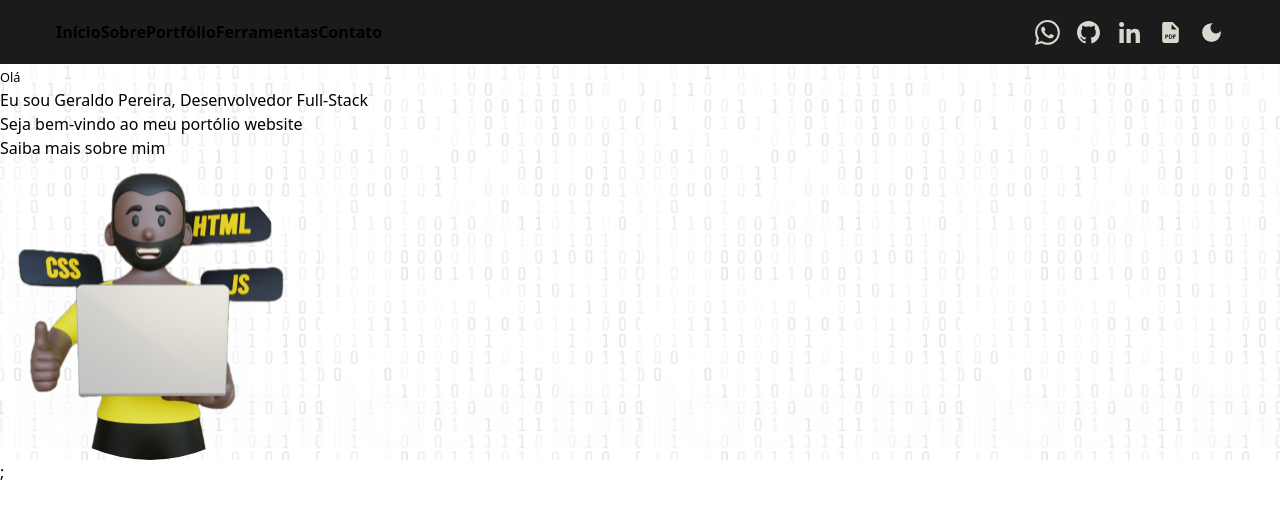
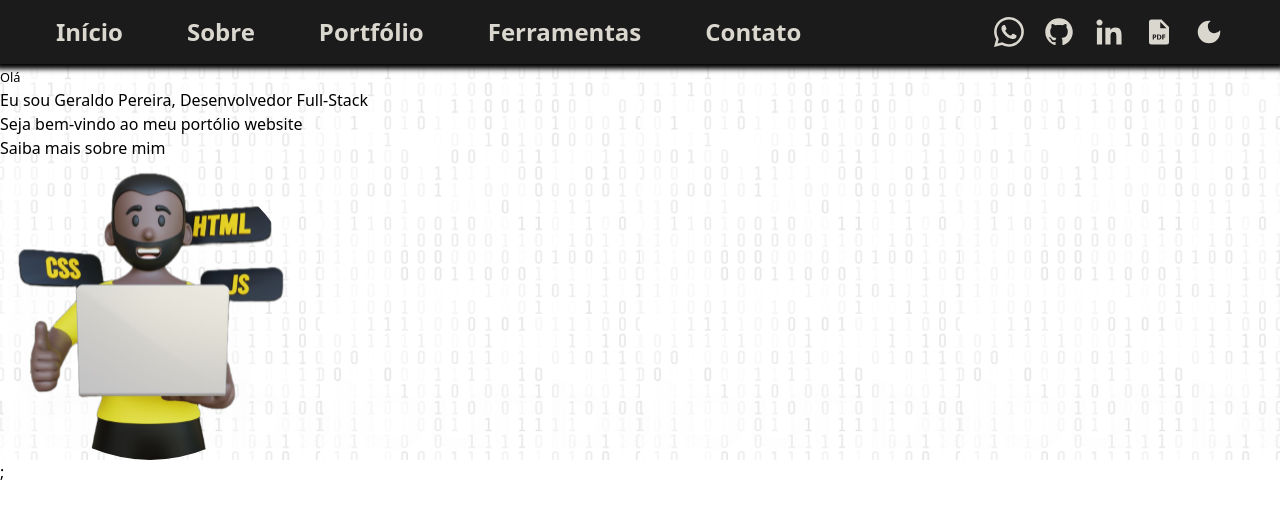
Before and after one commit to Geraldopereirads/portfolio-frontend, a Next.js app: page / in a window 1280 px wide. Shown: the top 518 px of the page. Built offline with nearby package versions, Linux system fonts and the light colour scheme.

Commit message:
style: add responsive header

```diff
--- a/src/components/ThemeSwither/index.tsx
+++ b/src/components/ThemeSwither/index.tsx
@@ -8,9 +8,9 @@ const ThemeSwitcher = () => {
   return (
     <button onClick={() => setTheme(theme === "dark" ? "light" : "dark")}>
       {theme === "dark" ? (
-        <MdLightMode size={25} />
+        <MdLightMode  className="iconsSize hover"/>
       ) : (
-        <MdDarkMode size={25} />
+        <MdDarkMode className="iconsSize hover"/>
       )}
     </button>
   );
--- a/src/components/header/header.tsx
+++ b/src/components/header/header.tsx
@@ -11,7 +11,7 @@ const Header = () => {
   const [nav, setNav] = useState(false);
 
   return (
-    <header className="flex flex-row items-center justify-between font-semibold sticky top-0 z-10 space h-16 bg-header">
+    <header className="customBox flexRow font-semibold sticky top-0 z-10 space h-16 bg-header">
       {nav ? (
         <>
           <button onClick={() => setNav(!nav)} className="z-20 md:hidden text-textWhite">
@@ -19,7 +19,7 @@ const Header = () => {
           </button>
 
           <div className="md:hidden fixed w-full h-full top-0 left-0 right-0 flex items-center justify-center bg-gradient-to-t from-yellow-400 to-black ease-in opacity-95 pointer-events-auto transform translate-y-0 z-10">
-            <nav className=" flex flex-col items-center justify-center gap-10 container text-xl">
+            <nav className=" flex flex-col items-center justify-center gap-10 container text-xl text-textWhite">
               <Link href="/">Início</Link>
               <Link href="/about">Sobre</Link>
               <Link href="/portfolio">Portfólio</Link>
@@ -35,45 +35,46 @@ const Header = () => {
       )}
 
       <div className="hidden md:block">
-        <nav>
-          <Link href="/">Início</Link>
-          <Link href="/about">Sobre</Link>
-          <Link href="/portfolio">Portfólio</Link>
-          <Link href="/tools">Ferramentas</Link>
-          <Link href="/contact">Contato</Link>
+        <nav className="flex text-xl xl:text-2xl text-textWhite md:gap-7 lg:gap-9 xl:gap-16 ">
+          <Link href="/" className="hover">Início</Link>
+          <Link href="/about" className="hover">Sobre</Link>
+          <Link href="/portfolio" className="hover">Portfólio</Link>
+          <Link href="/tools" className="hover">Ferramentas</Link>
+          <Link href="/contact" className="hover">Contato</Link>
         </nav>
       </div>
 
-      <section className="flex flex-row gap-4 text-textWhite">
+      <section className="flex flex-row gap-4 lg:gap-5 2xl:gap-8">
         <Link
           href="https://wa.me/5522997773136"
           title="WhatsApp"
           target="_blank"
         >
-          <BsWhatsapp size={25} />
+          <BsWhatsapp className="iconsSize hover"/>
         </Link>
         <Link
           href="https://github.com/Geraldopereirads"
           title="GitHub"
           target="_blank"
         >
-          <GrGithub size={25} />
+          <GrGithub className="iconsSize hover" />
         </Link>
         <Link
           href="https://www.linkedin.com/in/geraldo-pereira/"
           title="LinkeDin"
           target="_blank"
         >
-          <GrLinkedinOption size={25} />
+          <GrLinkedinOption className="iconsSize hover" />
         </Link>
         <Link
           href="https://docs.google.com/document/d/1RuY9K2i9rQIZCorUadjX_VIELbHQhU19/edit"
           target="_blank"
           title="Currículo"
         >
-          <BiSolidFilePdf size={25} />
+          <BiSolidFilePdf className="iconsSize hover" />
         </Link>
-        <ThemeSwitcher />
+        <ThemeSwitcher/>
+
       </section>
     </header>
   );
--- a/src/styles/globals.css
+++ b/src/styles/globals.css
@@ -7,9 +7,22 @@
         @apply p-4 lg:pl-14 lg:pr-14 2xl:pr-20 2xl:pl-20;
     }
 
+    .flexRow {
+        @apply flex flex-row items-center justify-between
+    }
+
     .hover {
         @apply hover:text-primary transition duration-300;
     }
+
+    .iconsSize {
+        @apply text-2xl xl:text-3xl text-textWhite
+    }
+
+    .customBox {
+        box-shadow: 0px 1px 5px 4px black
+    }
+
 }
 
 main {
```
